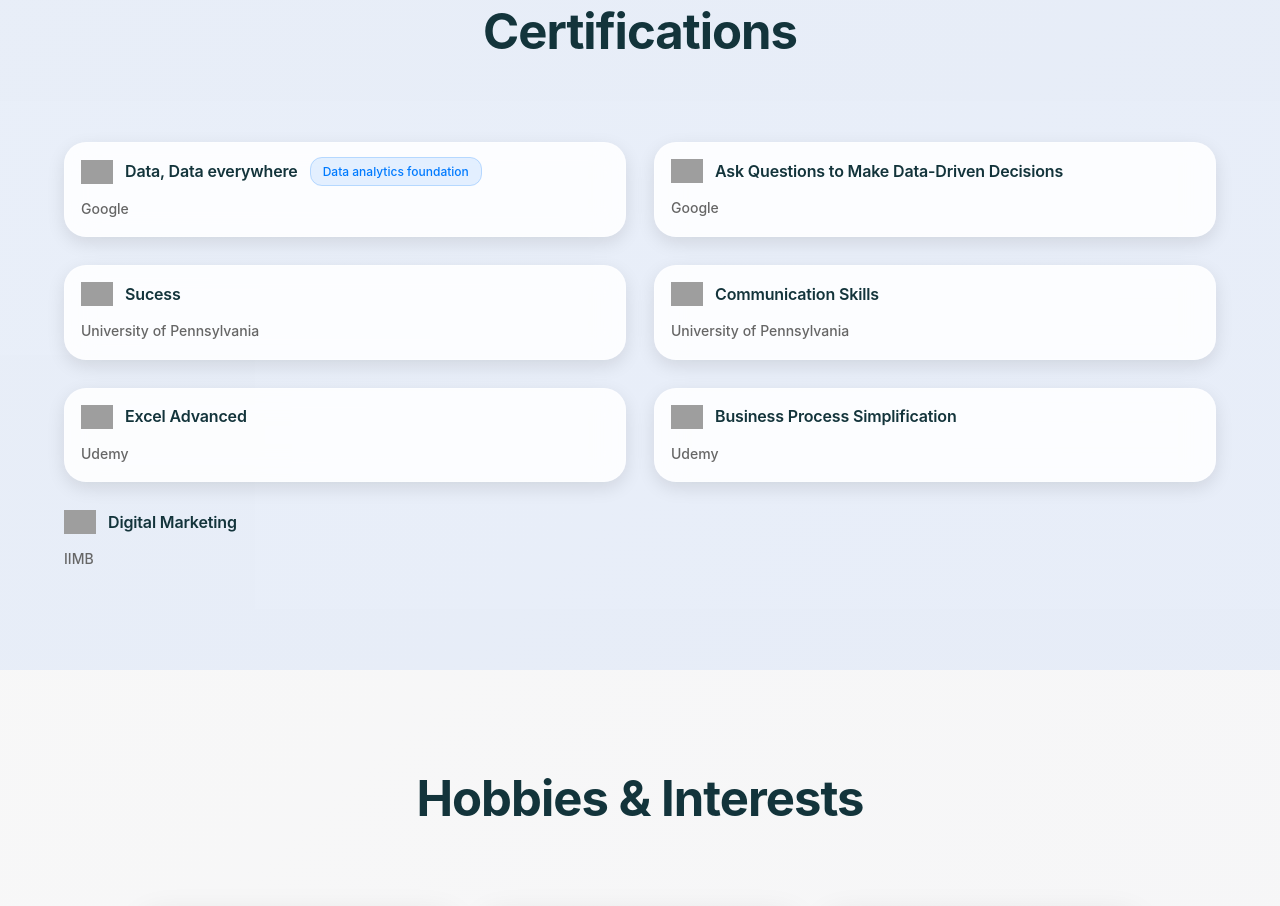
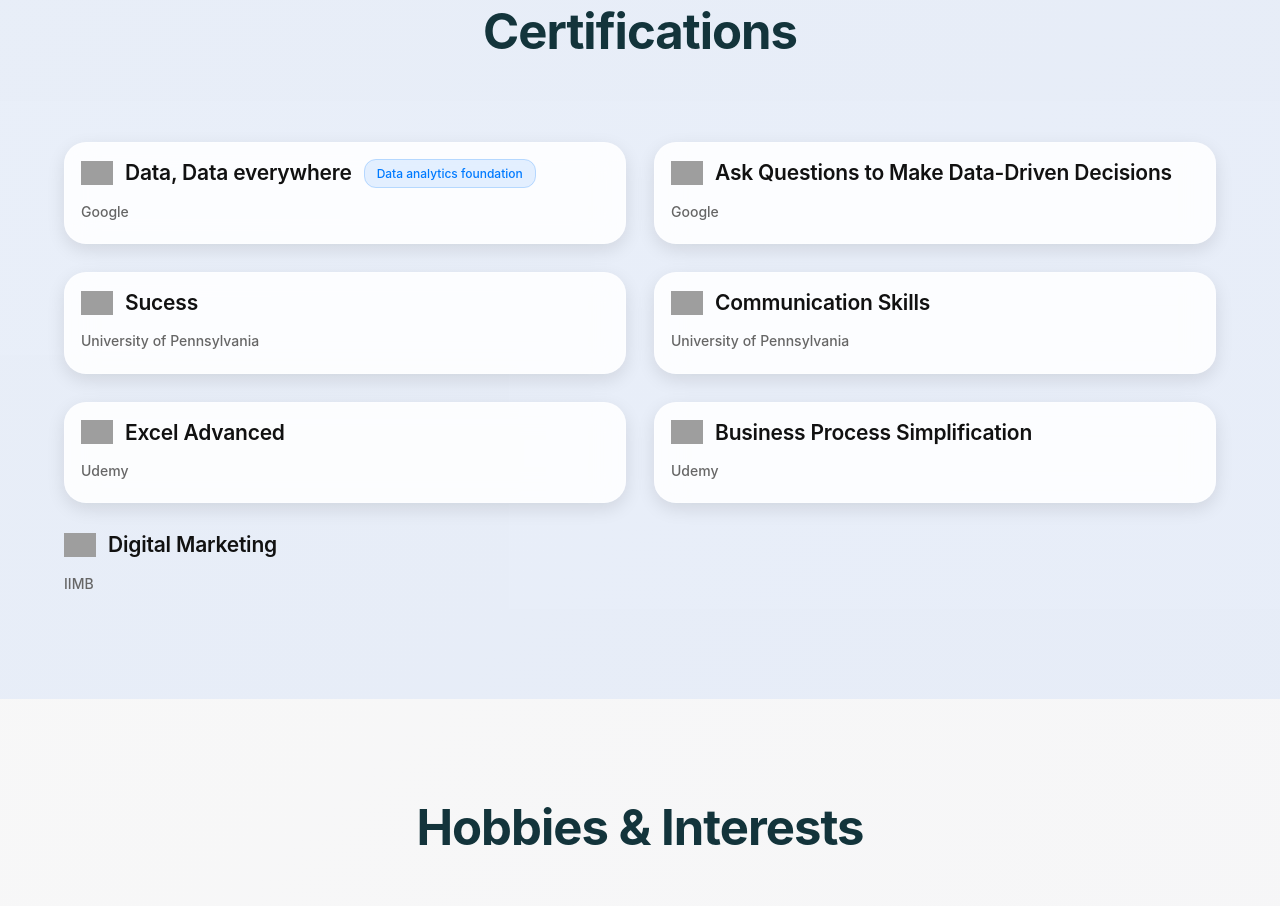
Before and after one commit to rachit-malik/myself, a plain HTML site: page index.html in a window 1280 px wide. Shown: the part 5114-6020 px from the top of the page. Drawn offline with Linux system fonts and the light colour scheme; grey boxes are pictures that could not be loaded.

Commit message:
Update style.css

```diff
--- a/style.css
+++ b/style.css
@@ -1533,16 +1533,15 @@ body {
 /* Certifications Section */
 .certifications-grid {
   display: grid;
-  grid-template-columns: repeat(auto-fill, minmax(420px, 1fr)); /* Bigger tiles */
-  gap: 28px; /* Slightly larger gap for bigger tiles */
-}
-
+  grid-template-columns: repeat(auto-fill, minmax(420px, 1fr));
+  gap: 28px;
+}
 
 .certification-card {
-  padding: 32px; /* Larger padding for a bigger look */
-  border-radius: 22px; /* More rounded for a premium look */
+  padding: 32px;
+  border-radius: 22px;
   box-shadow: rgba(0,0,0,0.10) 0 6px 18px;
-  font-size: 1.1rem; /* Slightly larger base font */
+  font-size: 1.1rem;
   transition: box-shadow 0.3s cubic-bezier(.4,0,.2,1), transform 0.2s cubic-bezier(.4,0,.2,1);
   display: flex;
   flex-direction: column;
@@ -1553,7 +1552,6 @@ body {
   cursor: pointer;
 }
 
-
 .certification-card:hover {
   box-shadow: rgba(0,0,0,0.18) 0 16px 36px;
   transform: scale(1.025);
@@ -1564,32 +1562,25 @@ body {
 }
 
 .cert-header {
-  margin-bottom: var(--space-16);
+  display: flex;
+  align-items: center;
+  gap: 16px;
+  margin-bottom: 18px;
 }
 
 .cert-title {
-  font-size: var(--font-size-lg);
-  font-weight: var(--font-weight-semibold);
-  color: var(--color-text);
-  margin-bottom: var(--space-8);
+  font-size: 1.5rem;
+  font-weight: 600;
+  color: #111111;
+  margin-bottom: 10px;
   line-height: 1.3;
 }
 
 .cert-issuer {
-  color: var(--apple-blue);
-  font-weight: var(--font-weight-medium);
-  font-size: var(--font-size-base);
-}
-
-.cert-category {
-  background: rgba(0, 122, 255, 0.1);
-  color: var(--apple-blue);
-  padding: var(--space-6) var(--space-12);
-  border-radius: 12px;
-  font-size: var(--font-size-sm);
-  font-weight: var(--font-weight-medium);
-  display: inline-block;
-  border: 1px solid rgba(0, 122, 255, 0.2);
+  color: #007AFF;
+  font-weight: 500;
+  font-size: 1rem;
+  margin-bottom: 4px;
 }
 
 .cert-category {
```
